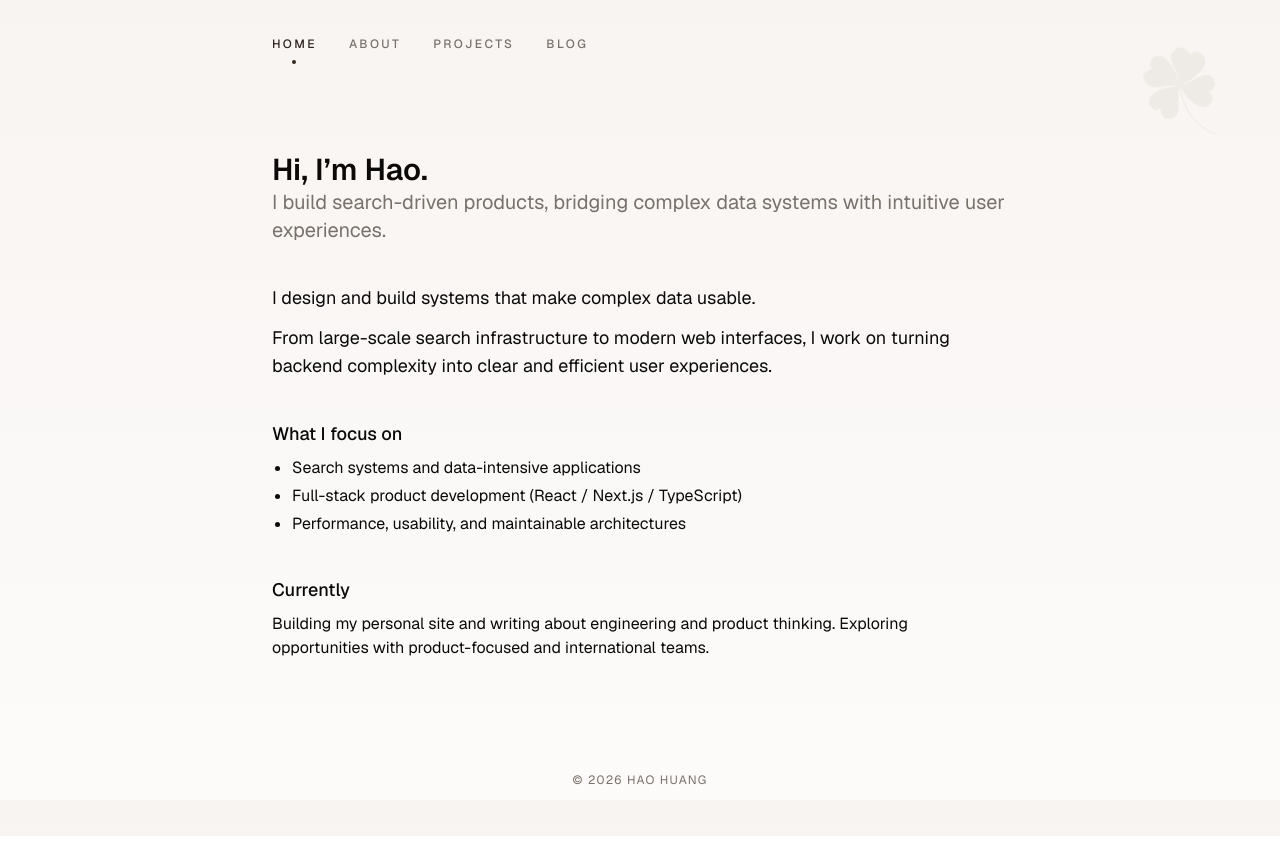
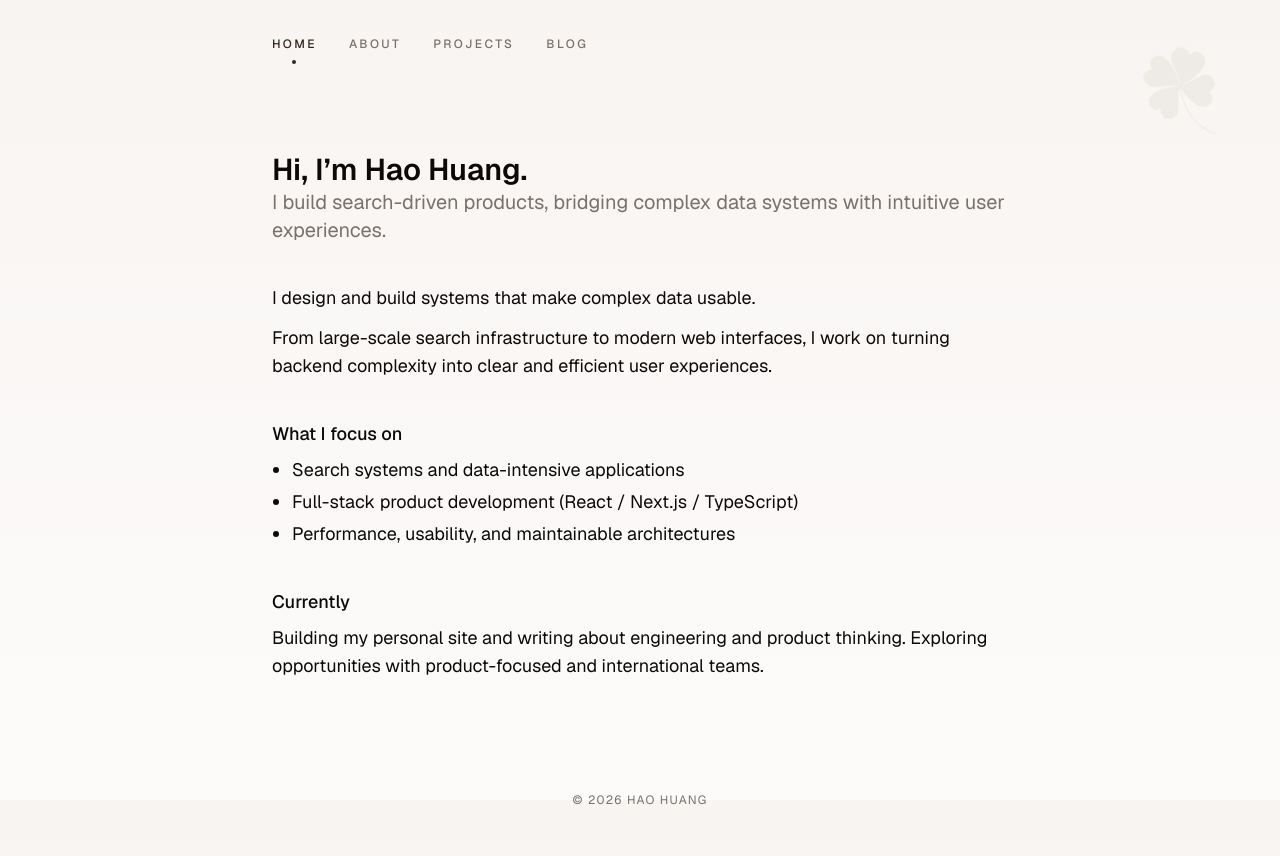
Before and after one commit to coolKIH/hao-portfolio, a Next.js app: page / in a window 1280 px wide. Built offline with nearby package versions, Linux system fonts and the light colour scheme.

Commit message:
refactor(home): update hero section with full name
- Update hero headline to "Hi, I’m Hao Huang."
- Ensure body text at `text-lg` for consistency

```diff
--- a/src/app/(home)/page.tsx
+++ b/src/app/(home)/page.tsx
@@ -4,7 +4,7 @@ export default function Home() {
       {/* Hero */}
       <section>
         <h1 className="text-3xl font-semibold text-foreground">
-          Hi, I&rsquo;m Hao.
+          Hi, I&rsquo;m Hao Huang.
         </h1>
         <p className="text-xl text-muted-foreground">
           I build search-driven products, bridging complex data systems with intuitive user experiences.
@@ -26,19 +26,19 @@ export default function Home() {
         <h2 className="text-lg font-medium text-foreground mb-2">
           What I focus on
         </h2>
-        <ul className="list-disc pl-5 text-foreground space-y-1">
+        <ul className="list-disc pl-5 text-lg text-foreground space-y-1">
           <li>Search systems and data-intensive applications</li>
           <li>Full-stack product development (React / Next.js / TypeScript)</li>
           <li>Performance, usability, and maintainable architectures</li>
         </ul>
       </section>
 
-      {/* Current */}
+      {/* Currently */}
       <section>
         <h2 className="text-lg font-medium text-foreground mb-2">
           Currently
         </h2>
-        <p className="text-foreground">
+        <p className="text-lg text-foreground">
           Building my personal site and writing about engineering and product thinking. Exploring opportunities with product-focused and international teams.
         </p>
       </section>
```
